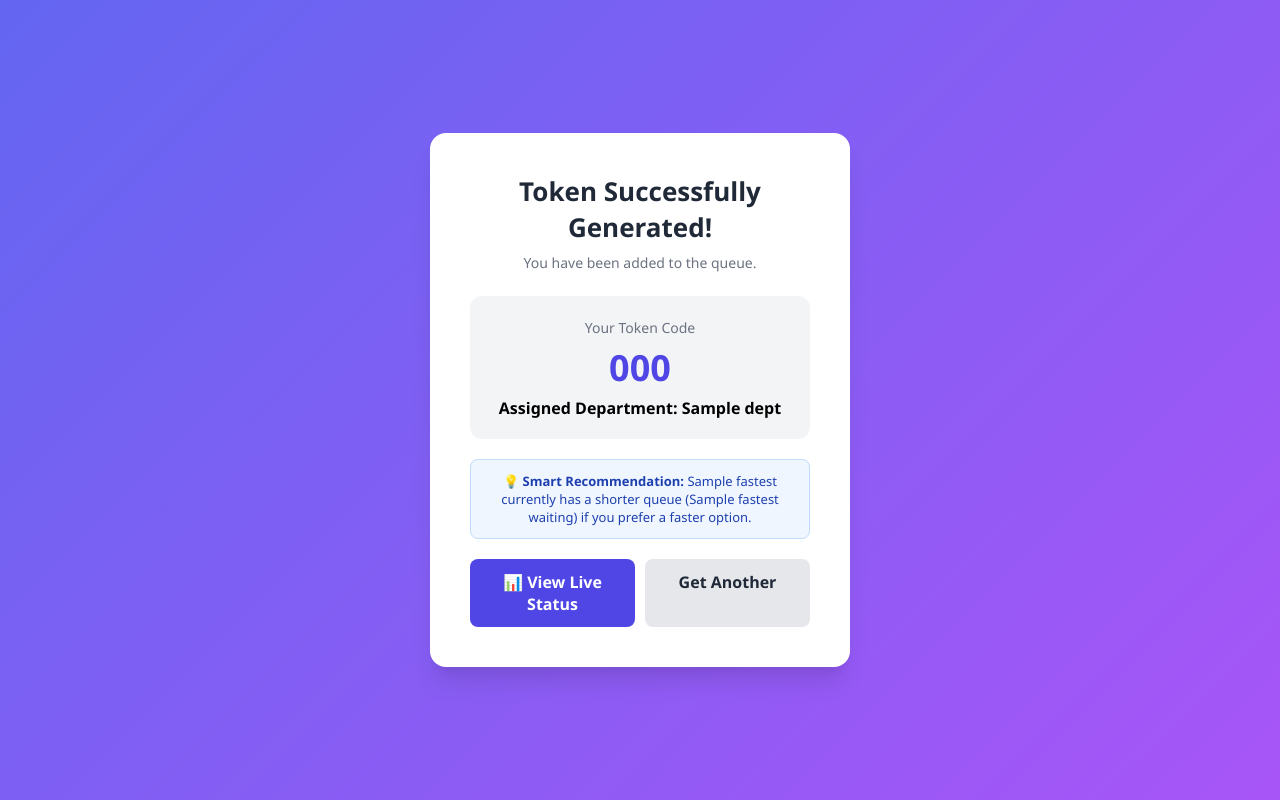
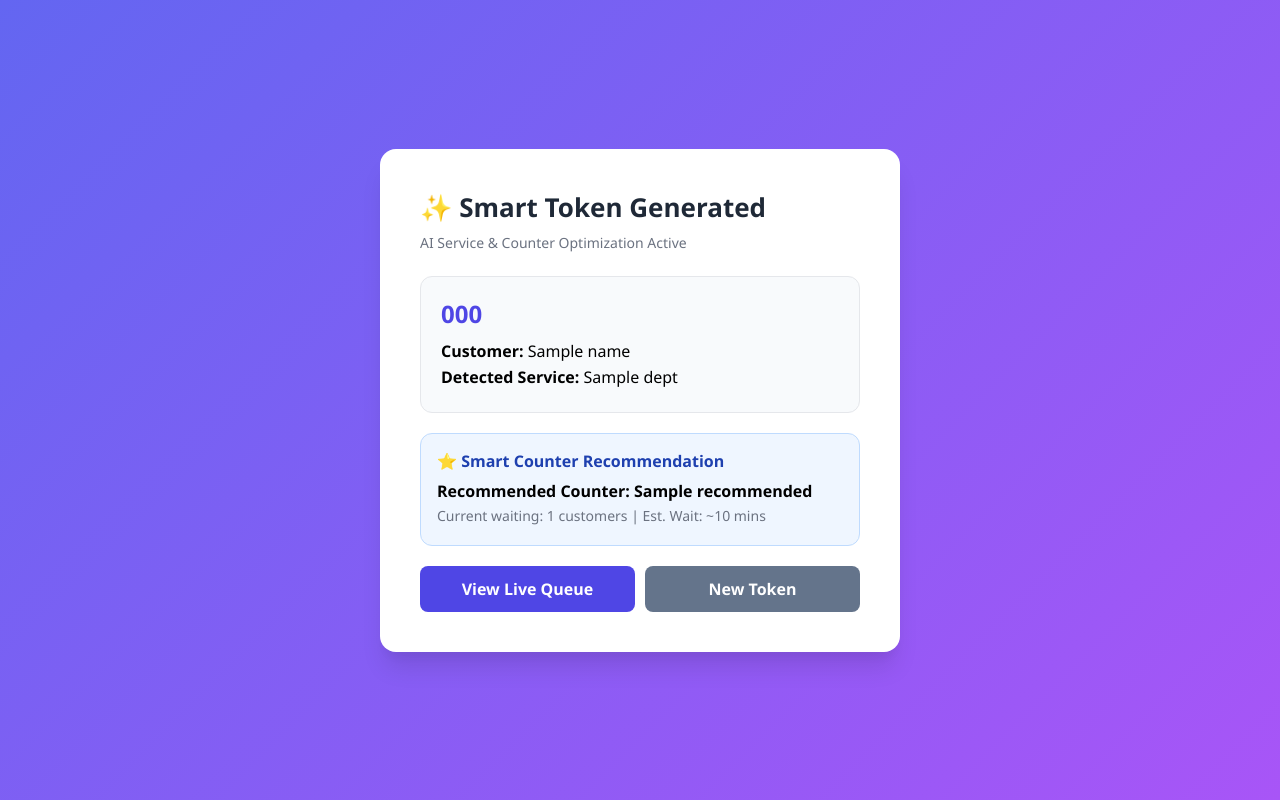
Before and after one commit to shona290/queue-system, a Python web app: template templates/token.html in a window 1280 px wide. Run offline with Jinja, Linux system fonts and the light colour scheme; the template is opened without the code that fills it: most values are stand-ins (such as "Sample title", 1, 10 or a date in 2020).

Commit message:
Implement Phase 3 AI service understanding and smart counter recommendation engine

```diff
--- a/templates/token.html
+++ b/templates/token.html
@@ -2,36 +2,33 @@
 <html lang="en">
 <head>
     <meta charset="UTF-8">
-    <title>Your Token Details</title>
+    <title>Your Smart Token - SmartQueue</title>
     <link rel="stylesheet" href="{{ url_for('static', filename='style.css') }}">
 </head>
 <body>
-    <div class="portal-card" style="text-align: center;">
+    <div class="portal-card" style="max-width: 520px;">
         <div class="brand-header">
-            <h2>Token Successfully Generated!</h2>
-            <p>You have been added to the queue.</p>
+            <h2>✨ Smart Token Generated</h2>
+            <p>AI Service & Counter Optimization Active</p>
         </div>
 
-        <div class="token-box" style="background: #f3f4f6; padding: 20px; border-radius: 12px; margin: 20px 0;">
-            <span style="font-size: 14px; color: #6b7280;">Your Token Code</span>
-            <h1 style="margin: 5px 0; color: #4f46e5; font-size: 36px;">{{ token_code }}</h1>
-            <p style="margin: 0; font-weight: 600;">Assigned Department: {{ dept }}</p>
+        <div style="background: #f8fafc; padding: 20px; border-radius: 12px; margin-bottom: 20px; border: 1px solid var(--border-color);">
+            <h3 style="margin: 0 0 10px 0; font-size: 24px; color: var(--primary);">{{ token_code }}</h3>
+            <p style="margin: 4px 0;"><strong>Customer:</strong> {{ name }}</p>
+            <p style="margin: 4px 0;"><strong>Detected Service:</strong> {{ dept }}</p>
         </div>
 
-        {% if fastest and fastest[0] != dept %}
-        <div style="background: #eff6ff; border: 1px solid #bfdbfe; padding: 12px; border-radius: 8px; font-size: 13px; color: #1e40af; margin-bottom: 20px;">
-            💡 <strong>Smart Recommendation:</strong>
-            {% if fastest[1] == 0 %}
-                {{ fastest[0] }} currently has no line and offers faster service!
-            {% else %}
-                {{ fastest[0] }} currently has a shorter queue ({{ fastest[1] }} waiting) if you prefer a faster option.
-            {% endif %}
+        <div style="background: #eff6ff; padding: 16px; border-radius: 12px; margin-bottom: 20px; border: 1px solid #bfdbfe;">
+            <h4 style="margin: 0 0 8px 0; color: #1e40af;">⭐ Smart Counter Recommendation</h4>
+            <p style="margin: 4px 0; font-weight: 600;">Recommended Counter: {{ recommended.name }}</p>
+            <p style="margin: 4px 0; font-size: 14px; color: var(--text-muted);">
+                Current waiting: {{ recommended.queue_length }} customers | Est. Wait: ~{{ recommended.est_wait }} mins
+            </p>
         </div>
-        {% endif %}
 
         <div style="display: flex; gap: 10px;">
-            <a href="/track" class="btn-primary" style="text-decoration: none; text-align: center; flex: 1;">📊 View Live Status</a>
-            <a href="/" class="btn-secondary" style="text-decoration: none; text-align: center; flex: 1; background: #e5e7eb; color: #1f2937; padding: 12px; border-radius: 8px; font-weight: 600;">Get Another</a>
+            <a href="/track" class="btn-primary" style="text-align: center; text-decoration: none; flex: 1;">View Live Queue</a>
+            <a href="/" class="btn-primary" style="text-align: center; text-decoration: none; background: #64748b; flex: 1;">New Token</a>
         </div>
     </div>
 </body>
```
Also changed, not shown: app.py (+46 -24 lines).
